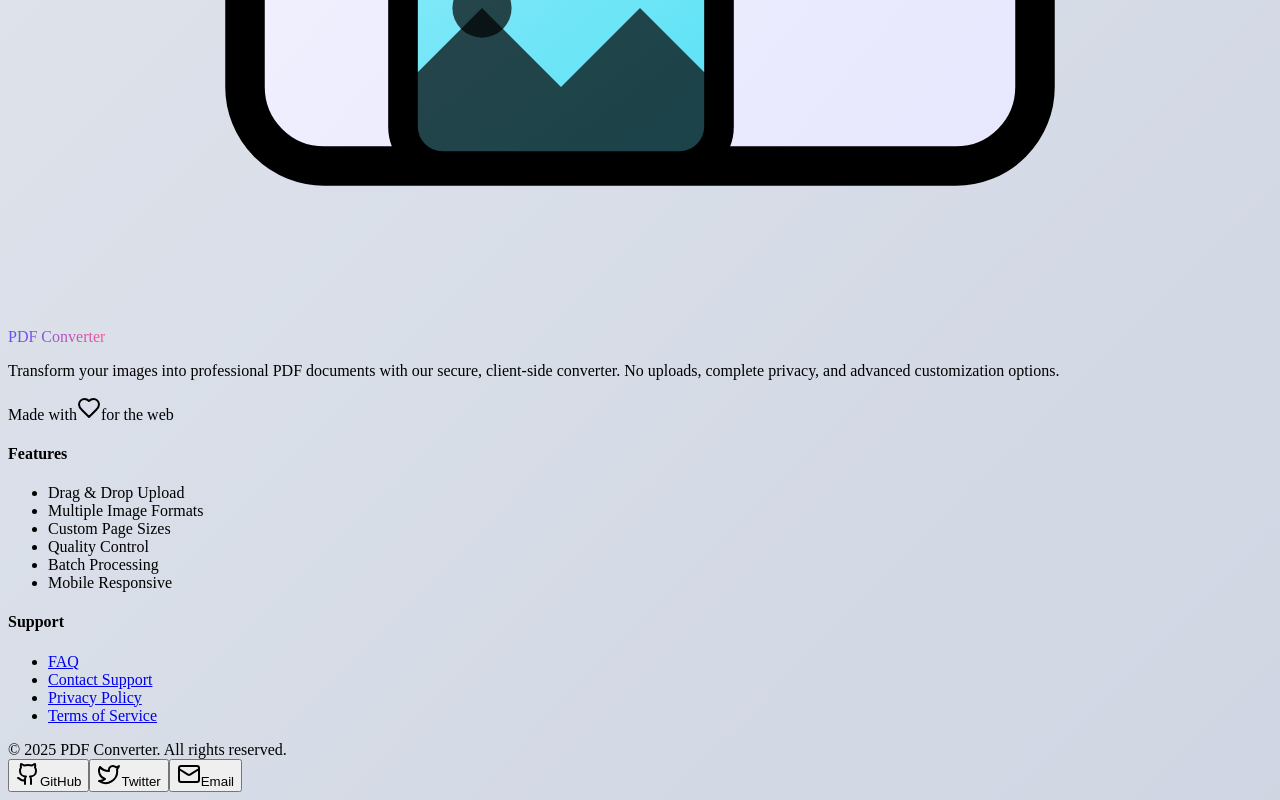
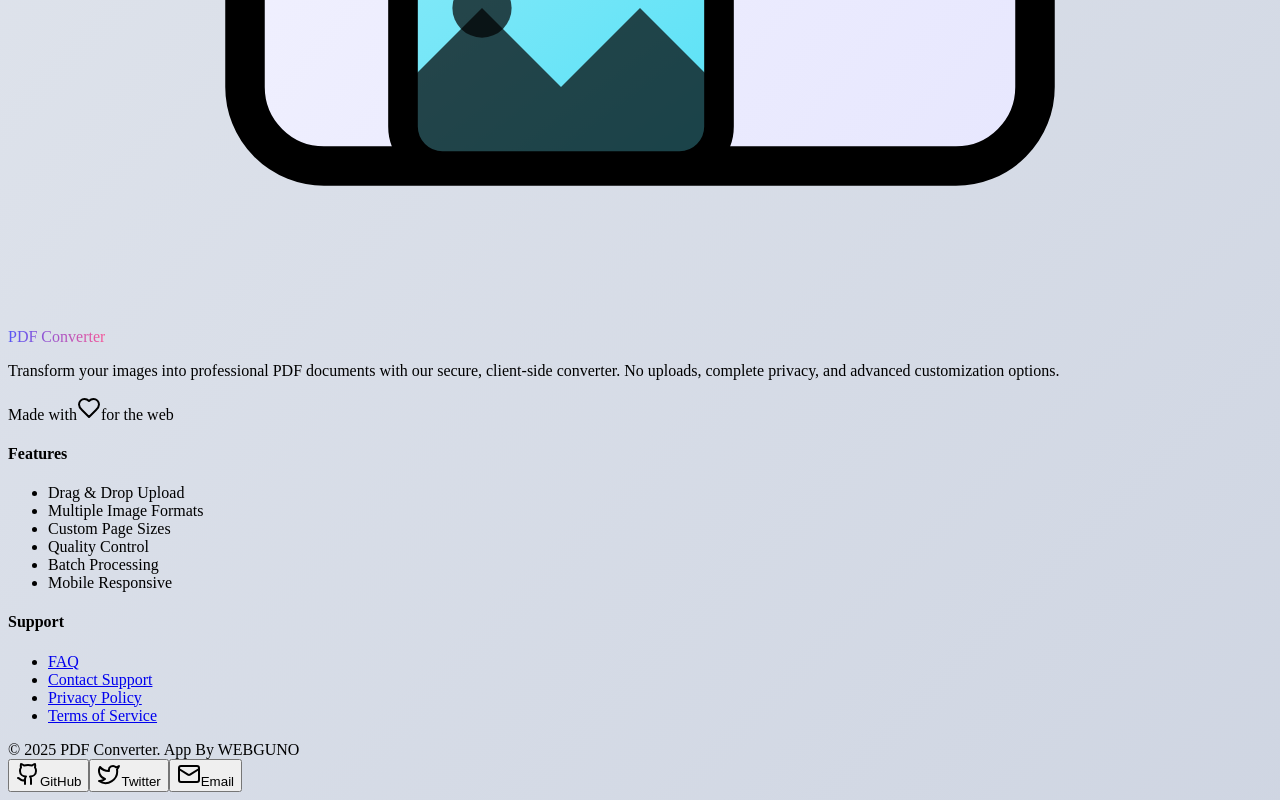
Before and after one commit to webguno/pdf2025react, a React (Vite) app in the folder client/: page / in a window 1280 px wide. Shown: the part 3583-4383 px from the top of the page. Built offline with nearby package versions, Linux system fonts and the light colour scheme.

Commit message:
Update footer.tsx

```diff
--- a/client/src/components/footer.tsx
+++ b/client/src/components/footer.tsx
@@ -93,7 +93,7 @@ export default function Footer() {
         <div className="border-t pt-8 mt-8">
           <div className="flex flex-col md:flex-row justify-between items-center space-y-4 md:space-y-0">
             <div className="text-sm text-gray-600 dark:text-gray-400">
-              © {currentYear} PDF Converter. All rights reserved.
+              © {currentYear} PDF Converter. App By WEBGUNO
             </div>
 
             {/* Social Links */}
```
